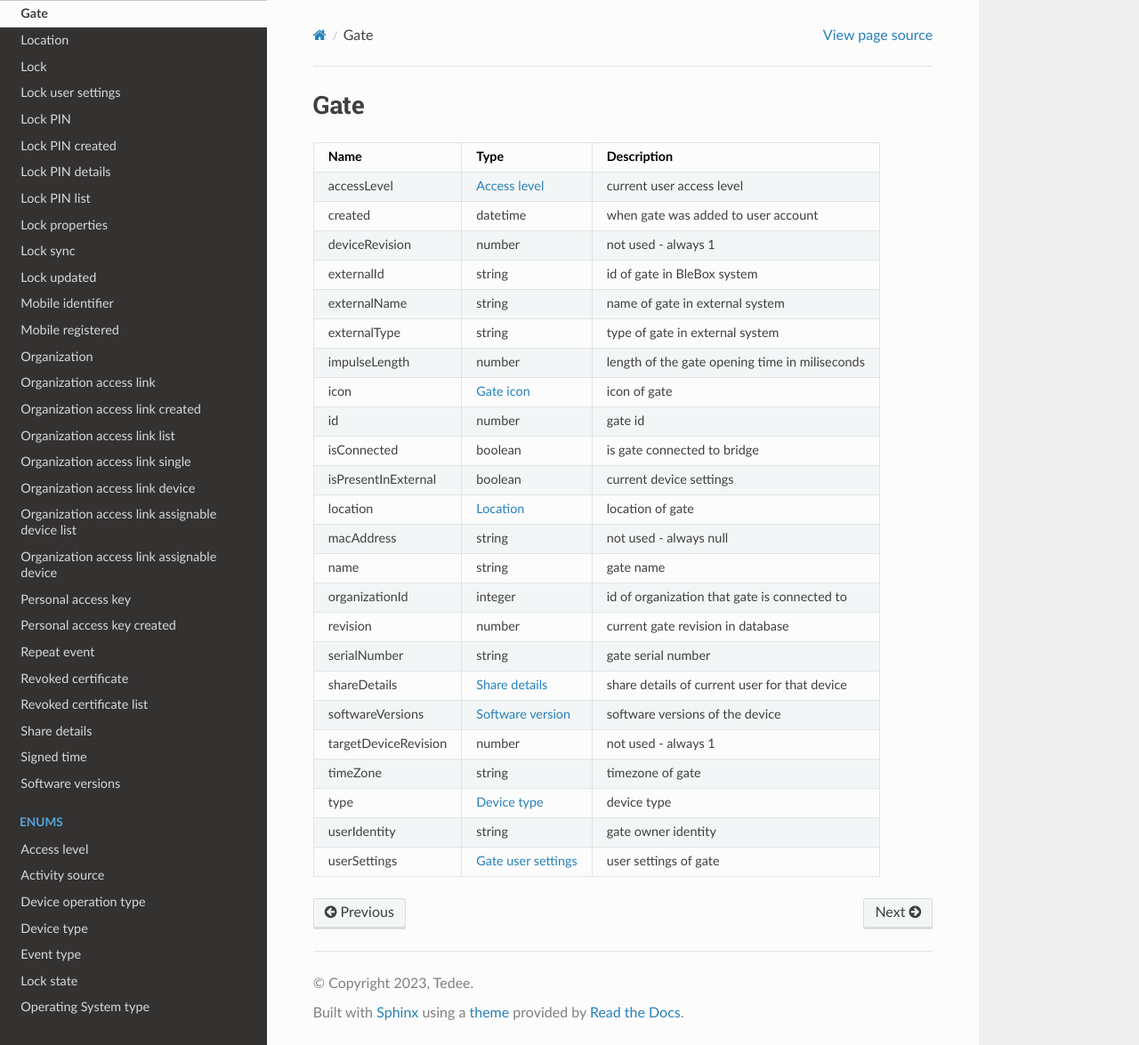
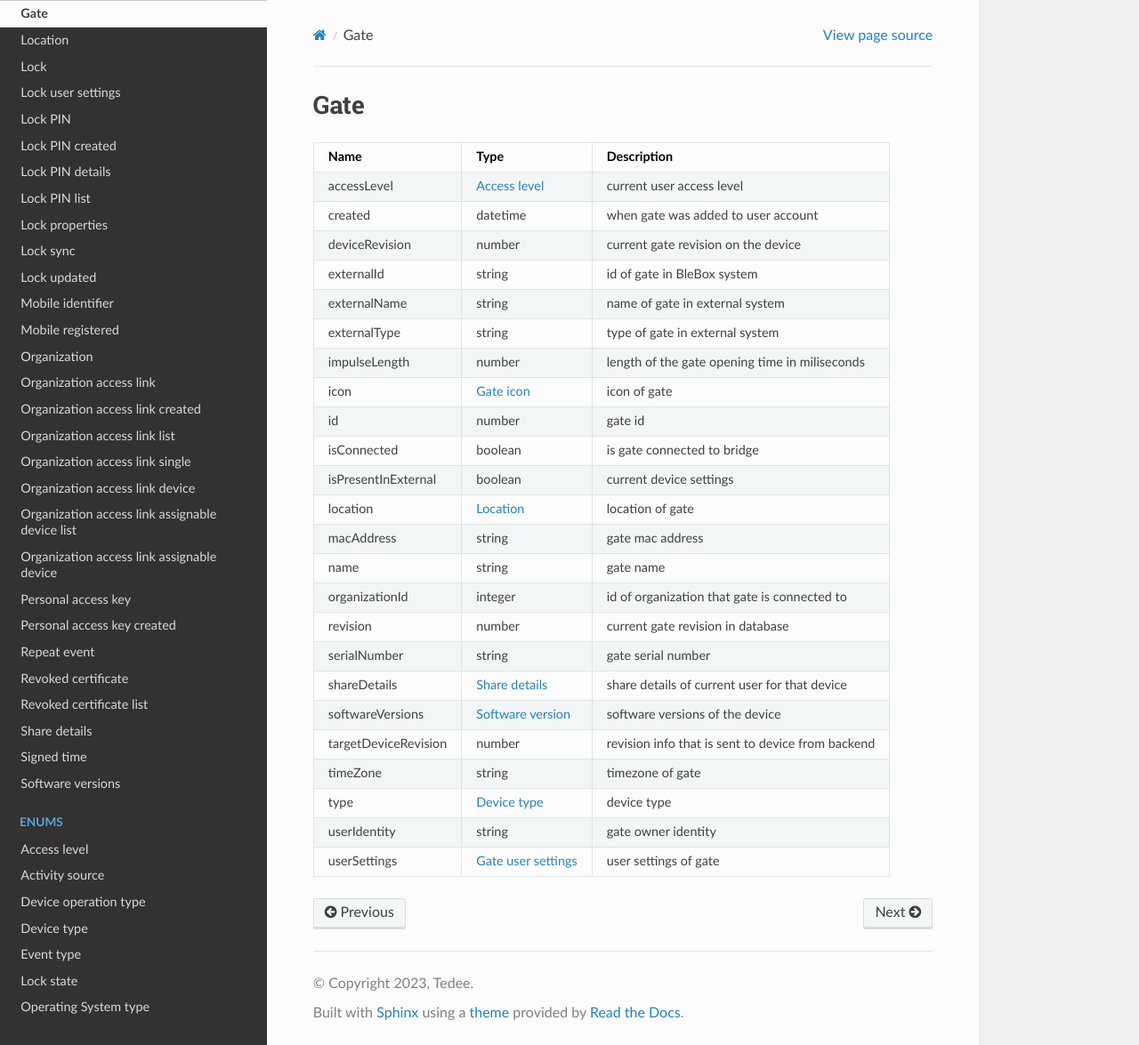
Before and after one commit to tedee-com/tedee-api-doc, a Sphinx documentation site: the page built from docs/source/datastructures/gate.rst, in a window 1280 px wide and 1175 px high. Shown: the whole window at 89% size. Built offline with Sphinx 7.4.7 and the Read the Docs theme 2.0.0, drawn with Linux system fonts in a browser that asks for light colours; pages that are not in the unit, such as notebooks, are missing from menus.

Commit message:
changes after cr

```diff
--- a/docs/source/datastructures/gate.rst
+++ b/docs/source/datastructures/gate.rst
@@ -8,7 +8,7 @@ Gate
 +--------------------------+----------------------------------------------------+---------------------------------------------------+
 | created                  | datetime                                           | when gate was added to user account               |
 +--------------------------+----------------------------------------------------+---------------------------------------------------+
-| deviceRevision           | number                                             | not used - always 1                               |
+| deviceRevision           | number                                             | current gate revision on the device               |
 +--------------------------+----------------------------------------------------+---------------------------------------------------+
 | externalId               | string                                             | id of gate in BleBox system                       |
 +--------------------------+----------------------------------------------------+---------------------------------------------------+
@@ -28,7 +28,7 @@ Gate
 +--------------------------+----------------------------------------------------+---------------------------------------------------+
 | location                 | :doc:`Location <location>`                         | location of gate                                  |
 +--------------------------+----------------------------------------------------+---------------------------------------------------+
-| macAddress               | string                                             | not used - always null                            |
+| macAddress               | string                                             | gate mac address                                  |
 +--------------------------+----------------------------------------------------+---------------------------------------------------+
 | name                     | string                                             | gate name                                         |
 +--------------------------+----------------------------------------------------+---------------------------------------------------+
@@ -42,7 +42,7 @@ Gate
 +--------------------------+----------------------------------------------------+---------------------------------------------------+
 | softwareVersions         | :doc:`Software version <software-versions>`        | software versions of the device                   |
 +--------------------------+----------------------------------------------------+---------------------------------------------------+
-| targetDeviceRevision     | number                                             | not used - always 1                               |
+| targetDeviceRevision     | number                                             | revision info that is sent to device from backend |
 +--------------------------+----------------------------------------------------+---------------------------------------------------+
 | timeZone                 | string                                             | timezone of gate                                  |
 +--------------------------+----------------------------------------------------+---------------------------------------------------+
```
